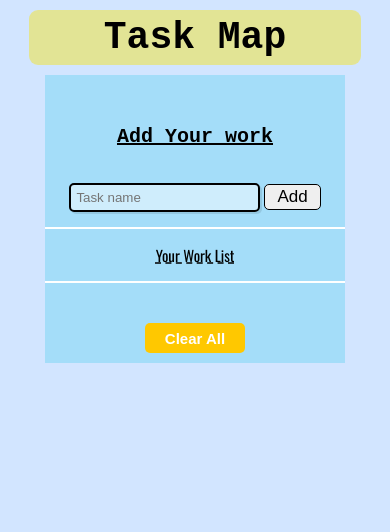
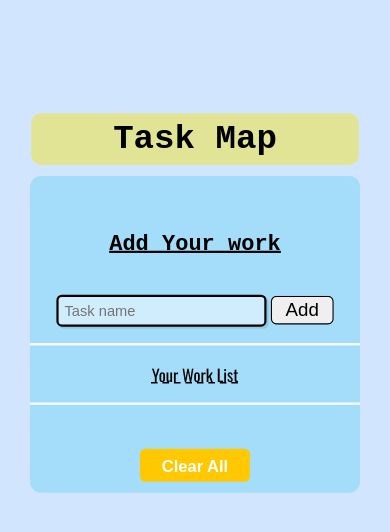
Before and after one commit to MILANBHADARKA1/To-do-list, a plain HTML site: page index.html in a window 390 px wide. Drawn offline with nearby package versions, Linux system fonts and the light colour scheme; a web font is replaced by a local one.

Commit message:
Update style.css

```diff
--- a/style.css
+++ b/style.css
@@ -3,15 +3,19 @@
     margin: 0;
 }
 body{
+    padding: 101px;
+    margin: 100px 10px;
     background-color: rgb(210, 229, 255);
+    transform: scale(1.5);
+    overflow: scroll;
 }
 
 nav{
    display: flex;
    justify-content: center;
    align-items: center;
-   position:sticky;
-   top: 0px;
+   /* position:sticky; */
+   /* top: 0px; */
    font-family: 'Honk','Courier New', Courier, monospace;
 }
 
@@ -40,6 +44,7 @@ nav > span {
     gap: 15px;
     min-height: 250px;
     min-width: 300px;
+    border-radius: 10px;
     background-color: hsl(200, 87%, 81%);
 }
 .box > span {
@@ -116,3 +121,34 @@ input{
 li{
     font-family: 'Russo One', sans;
 }
+
+
+@media only screen and (max-width: 700px){
+
+    body{
+        padding: 20px;
+        transform: scale(1.1);
+    }
+
+    nav > span {
+        font-size: 33px;
+    }
+}
+
+@media only screen and (max-width: 400px){
+
+        nav > span {
+            font-size: 31px;
+        }
+}
+
+@media only screen and (max-width: 350px){
+    body{
+        padding: 20px;
+        transform: scale(0.8);
+    }
+
+    nav > span {
+        font-size: 17px;
+    }
+}
```
